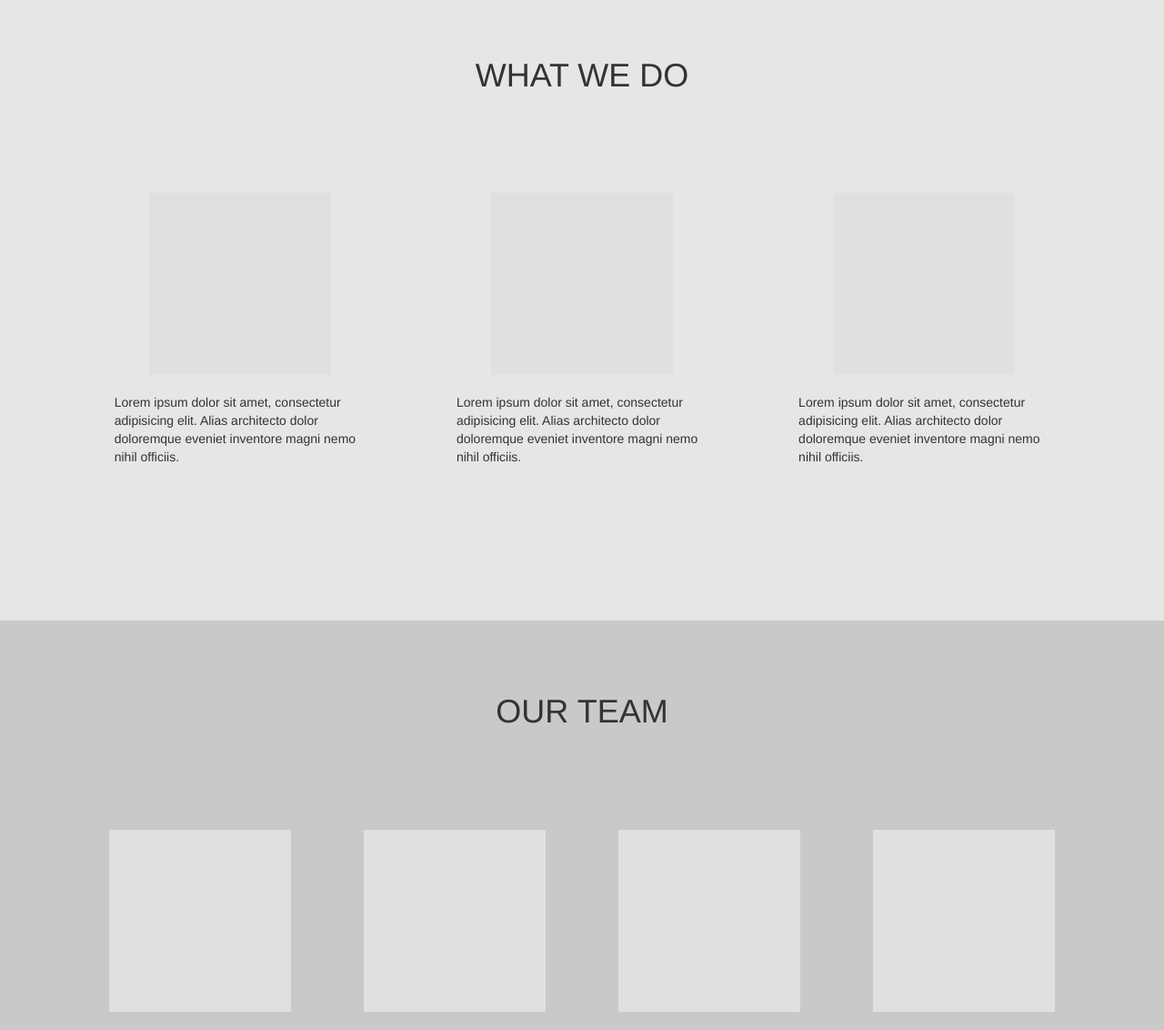
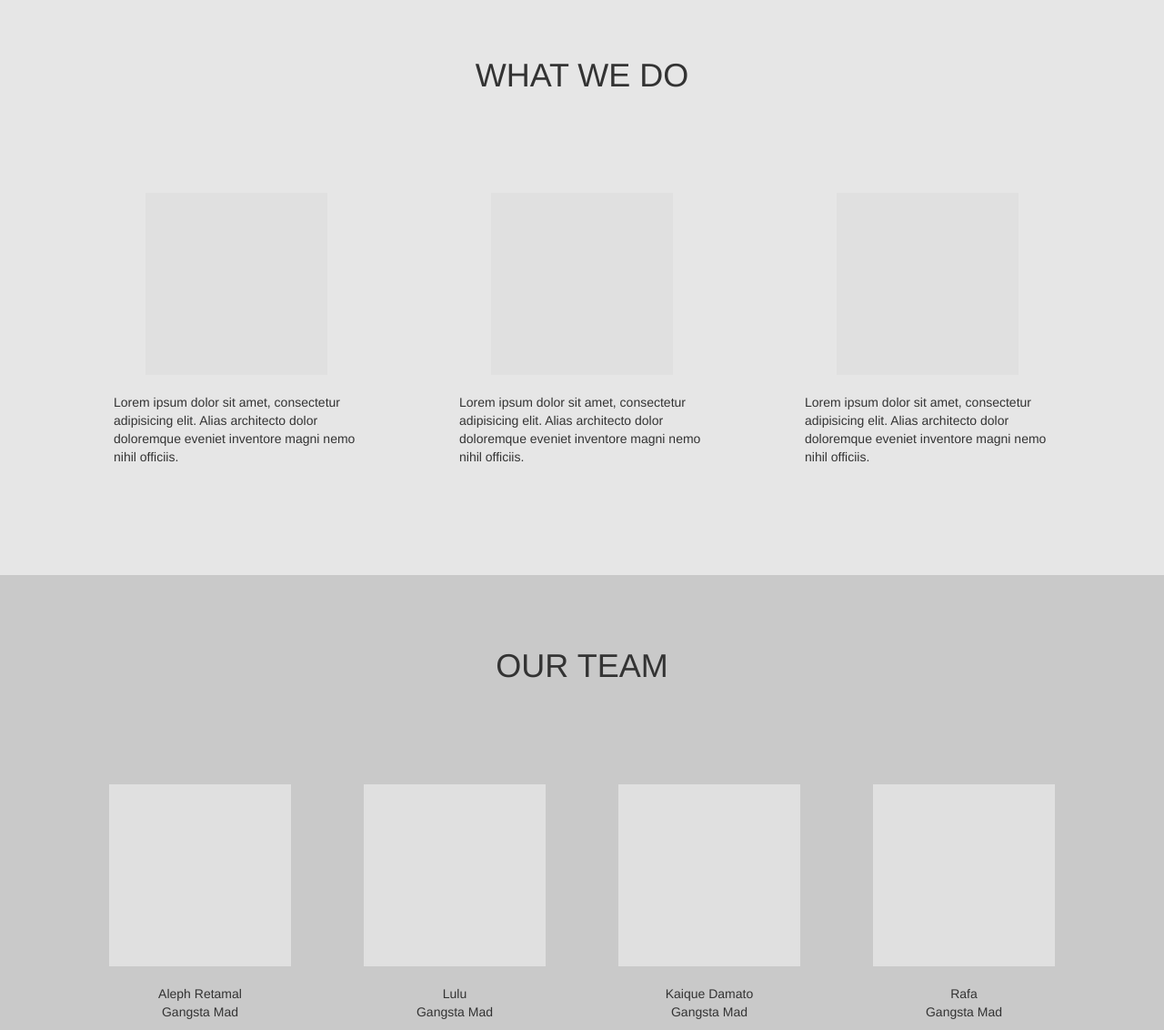
Before and after one commit to corecolab/corecolab.github.io, a website: page index.html in a window 1280 px wide. Shown: the part 1227-2359 px from the top of the page at 91% size. Drawn offline with Linux system fonts and the light colour scheme.

Commit message:
Services using bootstrap grid

```diff
--- a/assets/css/style.css
+++ b/assets/css/style.css
@@ -12,6 +12,7 @@ header {
     -webkit-background-size: cover;
     background-size: cover;
     background-position: center center;
+    min-height: 500px;
     height: 100vh;
     position: relative;
 }
@@ -80,20 +81,19 @@ section#what {
 }
 
 .service-collection {
-    display: flex;
-    flex-direction: row;
-    flex-wrap: wrap;
+    /*display: flex;*/
+    /*flex-direction: row;*/
+    /*flex-wrap: wrap;*/
 
-    justify-content: center;
+    /*justify-content: center;*/
 }
 
 .service-collection .service-cell {
-    display: flex;
-    flex-direction: column;
-    flex-shrink: 0;
-    flex-basis: 33%;
+    /*display: flex;*/
+    /*flex-direction: column;*/
+    /*flex-shrink: 0;*/
 
-    padding: 0 40px 100px 40px;
+    padding: 0 40px 50px 40px;
 }
 
 .service-collection .service-cell .service-image {
@@ -101,14 +101,16 @@ section#what {
     height: 200px;
     background-color: #e0e0e0;
 
-    align-self: center;
+    margin: auto;
 }
 
 .service-collection .service-cell .service-content {
-    display: flex;
-    flex-wrap: wrap;
+    /*display: flex;*/
+    /*flex-wrap: wrap;*/
 
-    padding: 20px 10px;
+    /*max-width: 300px;*/
+
+    padding: 20px 15px;
 }
 
 
--- a/index.html
+++ b/index.html
@@ -70,7 +70,7 @@
         <div class="row">
             <div class="col-xs-12">
                 <div class="service-collection">
-                    <div class="service-cell" ng-repeat="service in sc.services">
+                    <div class="col-xs-6 col-sm-6 col-md-4 service-cell" ng-repeat="service in sc.services">
                         <div class="service-image"></div>
                         <div class="service-content">
                             <!--<div class="service-title">{{ service.name }}</div>-->
```
